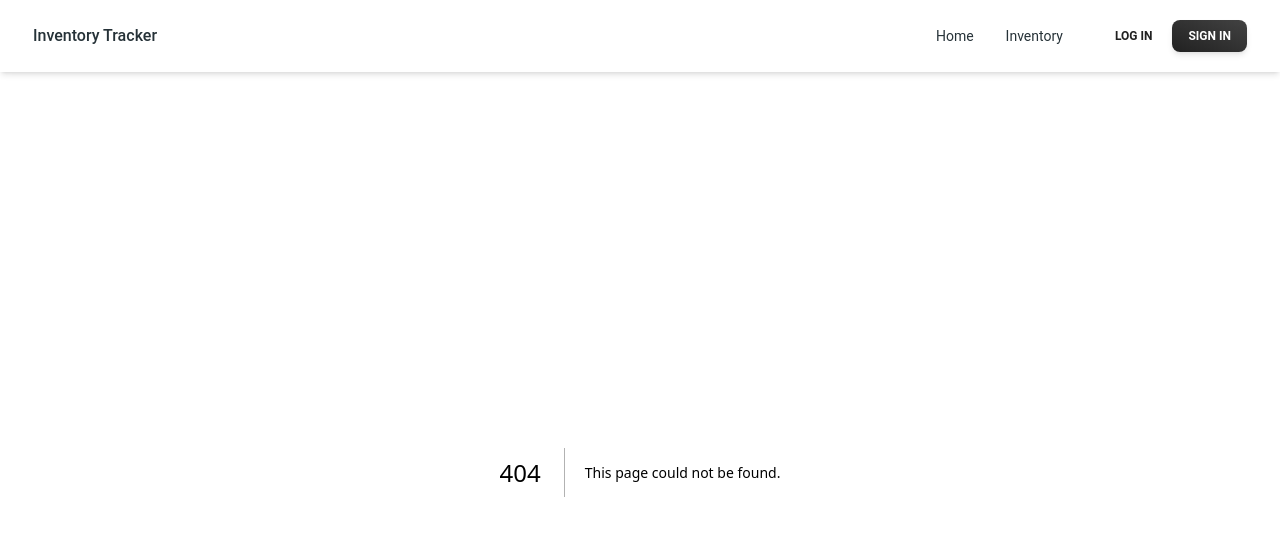
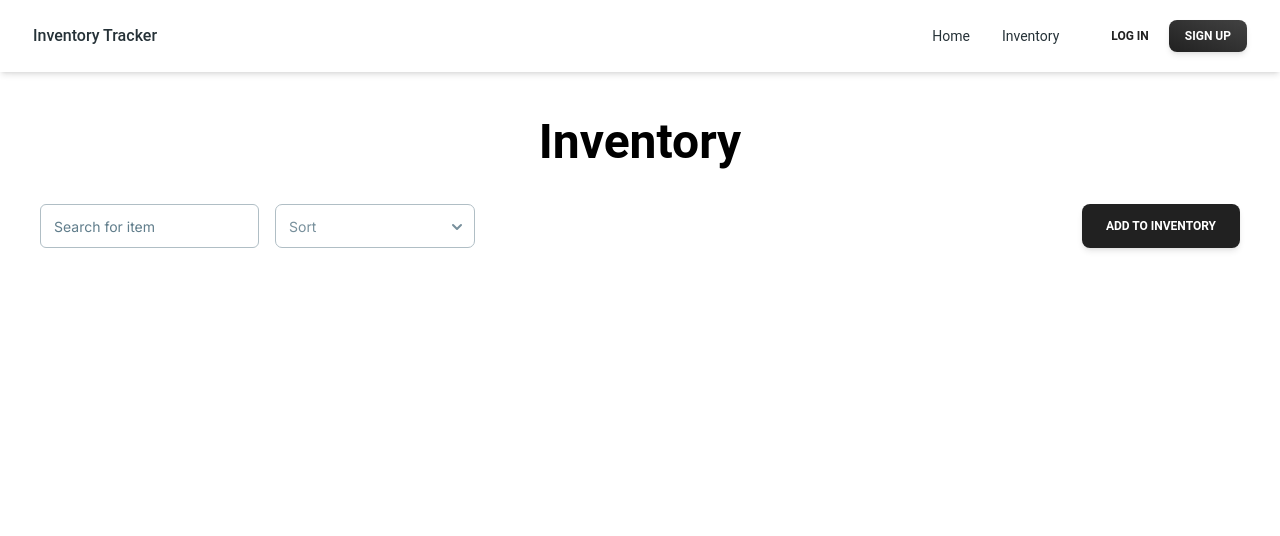
Before and after one commit to luismolinuevo/pantry-tracker, a Next.js app in the folder my-app/: page /inventory in a window 1280 px wide. Before the commit this address had no page. Shown: the top 536 px of the page. Built offline with nearby package versions, Linux system fonts and the light colour scheme.

Commit message:
inventory page

```diff
--- /dev/null
+++ b/my-app/app/inventory/page.js
@@ -0,0 +1,10 @@
+import InventoryHeader from "@/components/inventory/InventoryHeader";
+import React from "react";
+
+export default function route() {
+  return (
+    <div>
+      <InventoryHeader />
+    </div>
+  );
+}
--- a/my-app/components/general/Navbar.jsx
+++ b/my-app/components/general/Navbar.jsx
@@ -51,12 +51,8 @@ export function StickyNavbar() {
     <div className="px-15 max-h-[768px]">
       <Navbar className="sticky top-0 z-10 h-max max-w-full rounded-none px-4 py-2 lg:px-8 lg:py-4">
         <div className="flex items-center justify-between text-blue-gray-900">
-          <Typography
-            as="a"
-            href="#"
-            className="mr-4 cursor-pointer py-1.5 font-medium"
-          >
-            Inventory Tracker
+          <Typography className="mr-4 cursor-pointer py-1.5 font-medium">
+            <Link href={"/"}>Inventory Tracker</Link>
           </Typography>
           <div className="flex items-center gap-4">
             <div className="mr-4 hidden lg:block">{navList}</div>
@@ -75,7 +71,7 @@ export function StickyNavbar() {
                 className="hidden lg:inline-block"
                 onClick={() => router.push("/signup")}
               >
-                <span>Sign in</span>
+                <span>Sign up</span>
               </Button>
             </div>
             <IconButton
@@ -120,11 +116,23 @@ export function StickyNavbar() {
         <MobileNav open={openNav}>
           {navList}
           <div className="flex items-center gap-x-1">
-            <Button fullWidth variant="text" size="sm" className="">
+            <Button
+              fullWidth
+              variant="text"
+              size="sm"
+              className=""
+              onClick={() => router.push("/login")}
+            >
               <span>Log In</span>
             </Button>
-            <Button fullWidth variant="gradient" size="sm" className="">
-              <span>Sign in</span>
+            <Button
+              fullWidth
+              variant="gradient"
+              size="sm"
+              className=""
+              onClick={() => router.push("/signup")}
+            >
+              <span>Sign up</span>
             </Button>
           </div>
         </MobileNav>
--- /dev/null
+++ b/my-app/components/inventory/InventoryHeader.jsx
@@ -0,0 +1,30 @@
+import React from "react";
+import { Typography, Select, Option, Button } from "../../material_tailwind";
+import SearchBar from "./SearchBar";
+
+export default function InventoryHeader() {
+  return (
+    <div className="px-10 py-10">
+      <Typography variant="h1" className="text-center">
+        Inventory
+      </Typography>
+      <div className="flex justify-between py-8">
+        <div className="flex gap-4">
+          <SearchBar />
+          {/* <Select label="Filter">
+            <Option></Option>
+          </Select> */}
+          <div className="">
+            <Select label="Sort" size="lg">
+              <Option>A-Z</Option>
+              <Option>Z-A</Option>
+              <Option>Newest to Oldest</Option>
+              <Option>Oldest to Newest</Option>
+            </Select>
+          </div>
+        </div>
+        <Button>Add to Inventory</Button>
+      </div>
+    </div>
+  );
+}
--- /dev/null
+++ b/my-app/components/inventory/ItemCard.jsx
@@ -0,0 +1,7 @@
+import React from 'react'
+
+export default function ItemCard() {
+  return (
+    <div>ItemCard</div>
+  )
+}
--- /dev/null
+++ b/my-app/components/inventory/SearchBar.jsx
@@ -0,0 +1,10 @@
+import React from "react";
+import { Input } from "../../material_tailwind";
+
+export default function SearchBar() {
+  return (
+    <div className="">
+      <Input label="Search for item" size="lg" className="w-[400px]"/>
+    </div>
+  );
+}
--- a/my-app/material_tailwind.js
+++ b/my-app/material_tailwind.js
@@ -9,6 +9,8 @@ import {
   Navbar,
   MobileNav,
   IconButton,
+  Select,
+  Option,
 } from "@material-tailwind/react";
 
 export {
@@ -20,4 +22,6 @@ export {
   Navbar,
   MobileNav,
   IconButton,
+  Select,
+  Option,
 };
```
